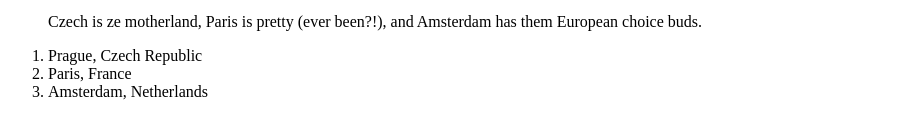
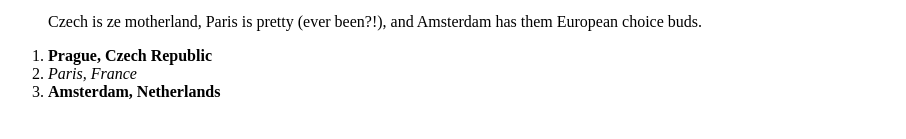
Before and after one commit to Vinsanety/HTML_Exercise, a plain HTML site: page indexExercise.html in a window 1280 px wide. Shown: the part 193-332 px from the top of the page, without its empty margins (0-906 px from the left). Drawn offline with Linux system fonts and the light colour scheme.

Commit message:
Strong and Em

```diff
--- a/indexExercise.html
+++ b/indexExercise.html
@@ -15,9 +15,9 @@
     <p>Top Three Cities that I would love to visit!:</p>
       <ol>
       <p>Czech is ze motherland, Paris is pretty (ever been?!), and Amsterdam has them European choice buds.</p>
-        <li>Prague, Czech Republic</li>
-        <li>Paris, France</li>
-        <li>Amsterdam, Netherlands</li>
+        <li><strong>Prague, Czech Republic</strong></li>
+        <li><em>Paris, France</em></li>
+        <li><strong>Amsterdam, Netherlands</strong></li>
       </ol>
   </body>
 </html>
```
